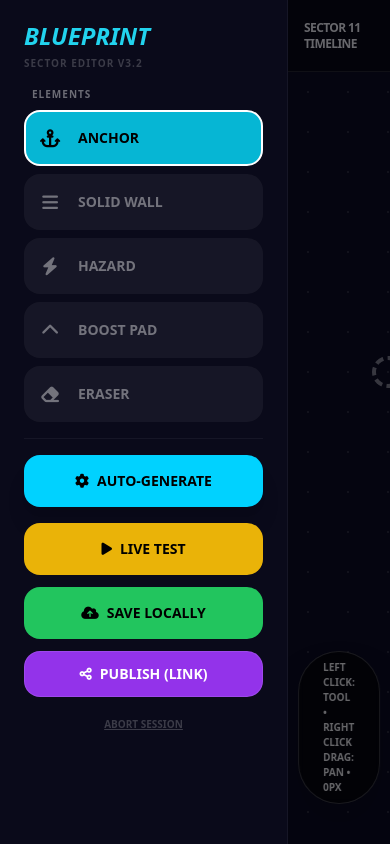
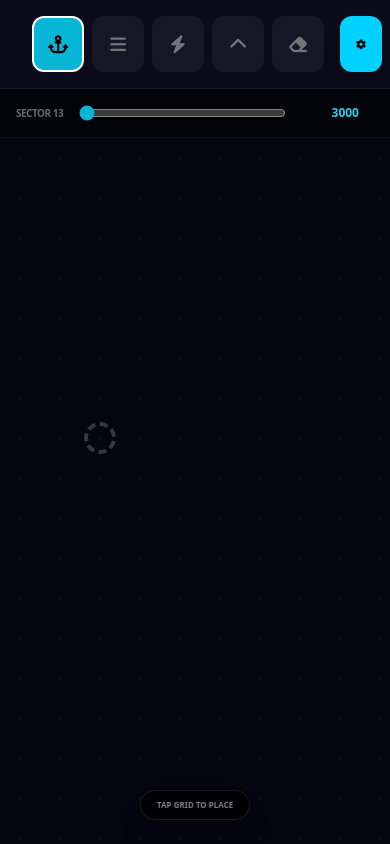
Before and after one commit to Sh4rk-glitch/Orbital-Swing, a React (Vite) app: page / in a window 390 px wide. Both pictures are taken after a click on the button "DESIGN NEW SECTOR". Built offline with nearby package versions, Linux system fonts and the light colour scheme.

Commit message:
Optimizing the game for phone usage as well as fixing some bugs. - V1.1

```diff
--- a/components/LevelEditor.tsx
+++ b/components/LevelEditor.tsx
@@ -109,15 +109,16 @@ const LevelEditor: React.FC<LevelEditorProps> = ({ initialLevel, onSave, onCance
       const length = level.finishLineX;
 
       let currX = 400;
-      while (currX < length - 300) {
+      while (currX < length - 400) {
+        const spacing = 320 + Math.random() * 150;
         newHookPoints.push({
           id: `h-${currX}`,
           x: currX,
-          y: 150 + Math.random() * 300
+          y: 200 + Math.random() * 300
         });
 
-        if (Math.random() > 0.5) {
-          const obsX = currX + 200 + Math.random() * 100;
+        if (Math.random() > 0.6) {
+          const obsX = currX + spacing / 2;
           const isHazard = Math.random() > 0.7;
           newObstacles.push({
             id: `o-${obsX}`,
@@ -132,13 +133,13 @@ const LevelEditor: React.FC<LevelEditorProps> = ({ initialLevel, onSave, onCance
         if (Math.random() > 0.8) {
           newBouncers.push({
             id: `b-${currX}`,
-            x: currX + 100,
-            y: 800,
+            x: currX + spacing / 2,
+            y: 850,
             width: 150,
             height: 30
           });
         }
-        currX += 450 + Math.random() * 150;
+        currX += spacing;
       }
 
       setLevel(prev => ({
@@ -157,7 +158,7 @@ const LevelEditor: React.FC<LevelEditorProps> = ({ initialLevel, onSave, onCance
     const url = new URL(window.location.href);
     url.searchParams.set('levelData', encoded);
     navigator.clipboard.writeText(url.toString());
-    alert("Publish Link copied! Send this URL to anyone to let them play your Sector.");
+    alert("Publish Link copied! Anyone with this link can play your sector.");
   };
 
   if (isTesting) {
@@ -171,91 +172,89 @@ const LevelEditor: React.FC<LevelEditorProps> = ({ initialLevel, onSave, onCance
         />
         <button
           onClick={() => setIsTesting(false)}
-          className="absolute top-8 left-8 bg-red-500 text-white px-8 py-4 rounded-2xl font-black shadow-2xl hover:scale-105 transition-all uppercase z-[100]"
+          className="absolute top-8 left-8 bg-red-600 text-white px-6 py-3 rounded-2xl font-black shadow-2xl hover:scale-105 active:scale-95 transition-all uppercase z-[100]"
         >
-          Exit Test Mode
+          Stop Test
         </button>
       </div>
     );
   }
 
   return (
-    <div className="w-full h-full flex bg-[#050510] font-sans">
-      <div className="w-72 bg-[#0a0a1a] border-r border-white/5 p-6 flex flex-col space-y-4 shrink-0 overflow-y-auto">
-        <div>
-          <h2 className="text-2xl font-black italic text-cyan-400 leading-none mb-2 uppercase">Blueprint</h2>
-          <p className="text-white/20 text-[10px] font-bold uppercase tracking-widest">Sector Editor v3.2</p>
+    <div className="w-full h-full flex flex-col md:flex-row bg-[#050510] font-sans">
+      {/* Sidebar for Desktop / Header for Mobile */}
+      <div className="w-full md:w-64 bg-[#0a0a1a] border-b md:border-b-0 md:border-r border-white/5 p-4 md:p-6 flex flex-row md:flex-col space-x-4 md:space-x-0 md:space-y-4 shrink-0 overflow-x-auto md:overflow-y-auto">
+        <div className="hidden md:block">
+          <h2 className="text-2xl font-black italic text-cyan-400 leading-none mb-1 uppercase">Blueprint</h2>
+          <p className="text-white/20 text-[10px] font-bold uppercase tracking-widest">Sector Editor</p>
         </div>
 
-        <div className="space-y-2">
-          <p className="text-[10px] font-black text-white/40 uppercase tracking-widest px-2">Elements</p>
+        <div className="flex md:flex-col flex-row space-x-2 md:space-x-0 md:space-y-2">
           {[
             { id: 'ANCHOR', icon: 'fa-anchor', label: 'Anchor', color: 'bg-cyan-500' },
-            { id: 'WALL', icon: 'fa-bars', label: 'Solid Wall', color: 'bg-slate-500' },
+            { id: 'WALL', icon: 'fa-bars', label: 'Wall', color: 'bg-slate-500' },
             { id: 'HAZARD', icon: 'fa-bolt', label: 'Hazard', color: 'bg-red-500' },
-            { id: 'BOUNCER', icon: 'fa-chevron-up', label: 'Boost Pad', color: 'bg-blue-600' },
+            { id: 'BOUNCER', icon: 'fa-chevron-up', label: 'Boost', color: 'bg-blue-600' },
             { id: 'DELETE', icon: 'fa-eraser', label: 'Eraser', color: 'bg-white/10' },
           ].map(tool => (
             <button
               key={tool.id}
               onClick={() => setActiveTool(tool.id as Tool)}
-              className={`w-full flex items-center space-x-4 p-3 rounded-2xl transition-all border-2 ${activeTool === tool.id ? `${tool.color} text-black border-white` : 'bg-white/5 text-white/40 border-transparent hover:bg-white/10'}`}
+              className={`flex-1 md:w-full flex items-center justify-center md:justify-start md:space-x-4 p-3 rounded-xl transition-all border-2 shrink-0 ${activeTool === tool.id ? `${tool.color} text-black border-white` : 'bg-white/5 text-white/40 border-transparent hover:bg-white/10'}`}
             >
-              <i className={`fa-solid ${tool.icon} text-lg w-6`}></i>
-              <span className="font-bold text-sm uppercase">{tool.label}</span>
+              <i className={`fa-solid ${tool.icon} text-lg w-6 text-center`}></i>
+              <span className="hidden md:block font-bold text-xs uppercase">{tool.label}</span>
             </button>
           ))}
         </div>
 
-        <div className="space-y-2 pt-4 border-t border-white/5">
+        <div className="flex md:flex-col flex-row space-x-2 md:space-x-0 md:space-y-2 md:pt-4 md:border-t md:border-white/5">
           <button
             onClick={handleAutoGenerate}
             disabled={isGenerating}
-            className={`w-full py-4 rounded-2xl font-black text-sm uppercase flex items-center justify-center space-x-2 transition-all shadow-xl
+            className={`px-4 md:px-0 md:w-full py-3 rounded-xl font-black text-[10px] md:text-sm uppercase flex items-center justify-center space-x-2 transition-all shadow-xl
               ${isGenerating ? 'bg-cyan-900/50 text-white/50 cursor-not-allowed' : 'bg-[#00D2FF] text-black hover:scale-105 active:scale-95'}`}
           >
             <i className={`fa-solid ${isGenerating ? 'fa-spinner fa-spin' : 'fa-gear'}`}></i>
-            <span>{isGenerating ? 'Generating...' : 'Auto-Generate'}</span>
+            <span className="hidden md:inline">{isGenerating ? 'Generating...' : 'Auto-Build'}</span>
           </button>
         </div>
 
-        <div className="mt-auto space-y-3">
-          <button onClick={() => setIsTesting(true)} className="w-full bg-yellow-500 text-black py-4 rounded-2xl font-black text-sm hover:scale-105 transition-all uppercase flex items-center justify-center space-x-2">
-            <i className="fa-solid fa-play"></i> <span>Live Test</span>
+        <div className="flex md:flex-col flex-row space-x-2 md:space-x-0 md:space-y-3 mt-0 md:mt-auto">
+          <button onClick={() => setIsTesting(true)} className="bg-yellow-500 text-black px-4 md:px-0 md:w-full py-3 rounded-xl font-black text-[10px] md:text-sm hover:scale-105 transition-all uppercase flex items-center justify-center space-x-2">
+            <i className="fa-solid fa-play"></i> <span className="hidden md:inline">Test</span>
           </button>
-          <button onClick={() => onSave(level)} className="w-full bg-green-500 text-black py-4 rounded-2xl font-black text-sm hover:scale-105 transition-all uppercase flex items-center justify-center space-x-2">
-            <i className="fa-solid fa-cloud-arrow-up"></i> <span>Save Locally</span>
+          <button onClick={() => onSave(level)} className="bg-green-500 text-black px-4 md:px-0 md:w-full py-3 rounded-xl font-black text-[10px] md:text-sm hover:scale-105 transition-all uppercase flex items-center justify-center space-x-2">
+            <i className="fa-solid fa-save"></i> <span className="hidden md:inline">Save</span>
           </button>
-          <button onClick={shareLevel} className="w-full bg-purple-600 text-white py-3 rounded-2xl font-black text-sm hover:bg-purple-500 transition-all uppercase border border-white/10 flex items-center justify-center space-x-2">
-            <i className="fa-solid fa-share-nodes"></i> <span>Publish (Link)</span>
+          <button onClick={shareLevel} className="bg-purple-600 text-white px-4 md:px-0 md:w-full py-3 rounded-xl font-black text-[10px] md:text-sm hover:bg-purple-500 transition-all uppercase border border-white/10 flex items-center justify-center space-x-2">
+            <i className="fa-solid fa-share"></i> <span className="hidden md:inline">Share</span>
           </button>
-          <button onClick={onCancel} className="w-full text-white/20 hover:text-white py-2 text-[10px] font-bold uppercase transition-all underline">Abort Session</button>
         </div>
       </div>
 
+      {/* Editor Main View */}
       <div className="flex-1 flex flex-col overflow-hidden relative">
         <div className="bg-black/40 p-4 border-b border-white/5 flex items-center justify-between">
-            <div className="flex items-center space-x-4">
-               <span className="text-white/40 font-black text-xs uppercase tracking-tighter">Sector {level.id} Timeline</span>
+            <div className="flex items-center space-x-4 flex-1">
+               <span className="text-white/40 font-black text-[10px] uppercase tracking-tighter whitespace-nowrap">Sector {level.id}</span>
                <input
                  type="range"
                  min="0"
                  max={Math.max(0, level.finishLineX - 800)}
                  value={viewX}
                  onChange={e => setViewX(parseInt(e.target.value))}
-                 className="w-96 accent-cyan-500"
+                 className="flex-1 max-w-sm accent-cyan-500"
                />
             </div>
-            <div className="flex space-x-4">
-                <div className="text-right">
-                    <span className="text-[10px] font-bold text-white/20 uppercase block">Finish (X)</span>
-                    <input
-                      type="number"
-                      value={level.finishLineX}
-                      onChange={e => setLevel({...level, finishLineX: parseInt(e.target.value)})}
-                      className="bg-transparent text-cyan-400 font-black text-right outline-none w-24"
-                    />
-                </div>
+            <div className="ml-4 flex items-center space-x-2">
+                <span className="text-[8px] font-bold text-white/20 uppercase hidden md:block">Finish (X)</span>
+                <input
+                  type="number"
+                  value={level.finishLineX}
+                  onChange={e => setLevel({...level, finishLineX: parseInt(e.target.value) || 2000})}
+                  className="bg-transparent text-cyan-400 font-black text-right outline-none w-16 md:w-20 text-xs"
+                />
             </div>
         </div>
 
@@ -285,8 +284,8 @@ const LevelEditor: React.FC<LevelEditorProps> = ({ initialLevel, onSave, onCance
           </div>
         </div>
 
-        <div className="absolute bottom-10 left-1/2 -translate-x-1/2 bg-black/60 px-6 py-2 rounded-full border border-white/10 text-[10px] font-bold text-white/40 uppercase pointer-events-none shadow-2xl backdrop-blur-sm">
-          Left Click: Tool • Right Click Drag: Pan • {Math.round(viewX)}px
+        <div className="absolute bottom-6 left-1/2 -translate-x-1/2 bg-black/70 px-4 md:px-6 py-2 rounded-full border border-white/10 text-[8px] md:text-[10px] font-bold text-white/50 uppercase pointer-events-none shadow-2xl backdrop-blur-md">
+          {window.innerWidth < 768 ? 'Tap Grid to Place' : 'Left Click: Place Tool • Right Click: Pan'}
         </div>
       </div>
     </div>
--- a/constants.ts
+++ b/constants.ts
@@ -1,7 +1,7 @@
 
-export const GRAVITY = 1.0;
+export const GRAVITY = 0.85;
 export const PLAYER_RADIUS = 18;
-export const HOOK_SEARCH_RADIUS = 600;
+export const HOOK_SEARCH_RADIUS = 750;
 
 export const COLORS = {
   PLAYER: '#FFFFFF',
```
Also changed, not shown: components/GameCanvas.tsx (+89 -27 lines), levels.ts (+31 -18 lines).
